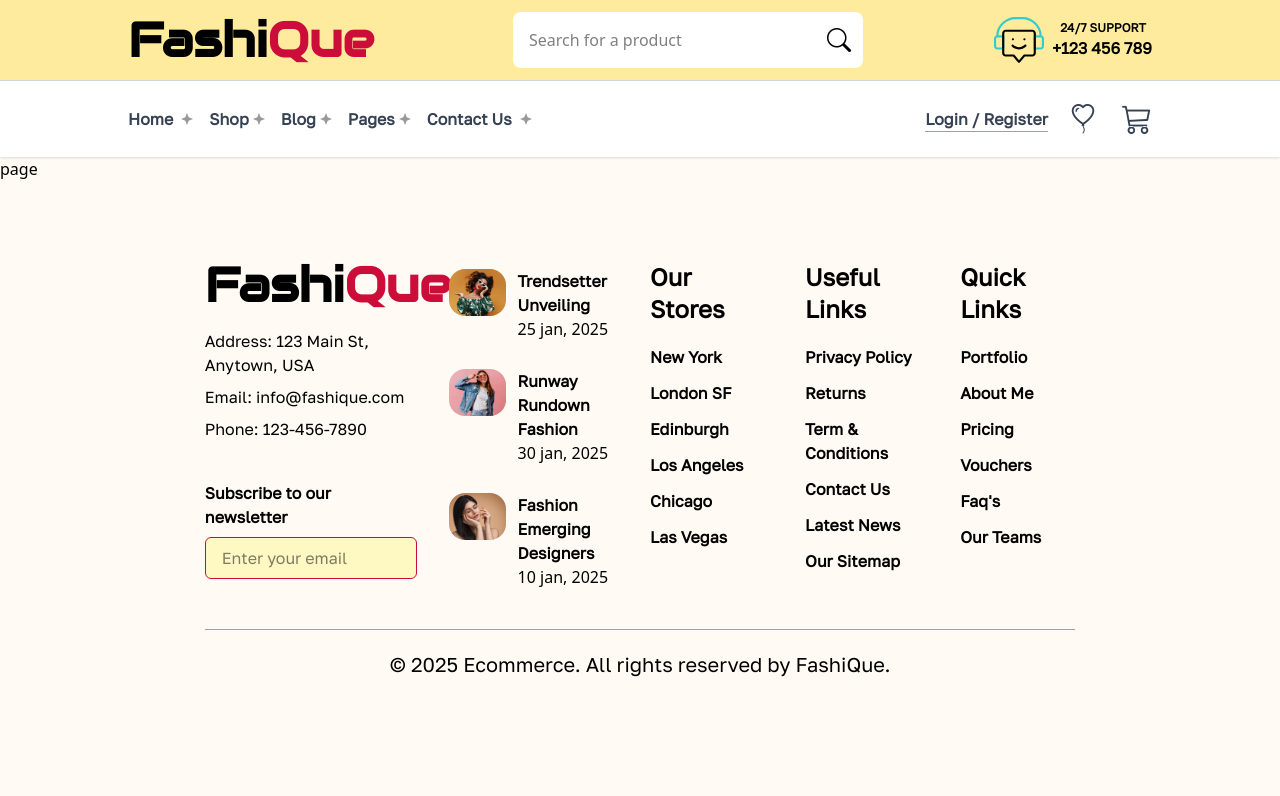
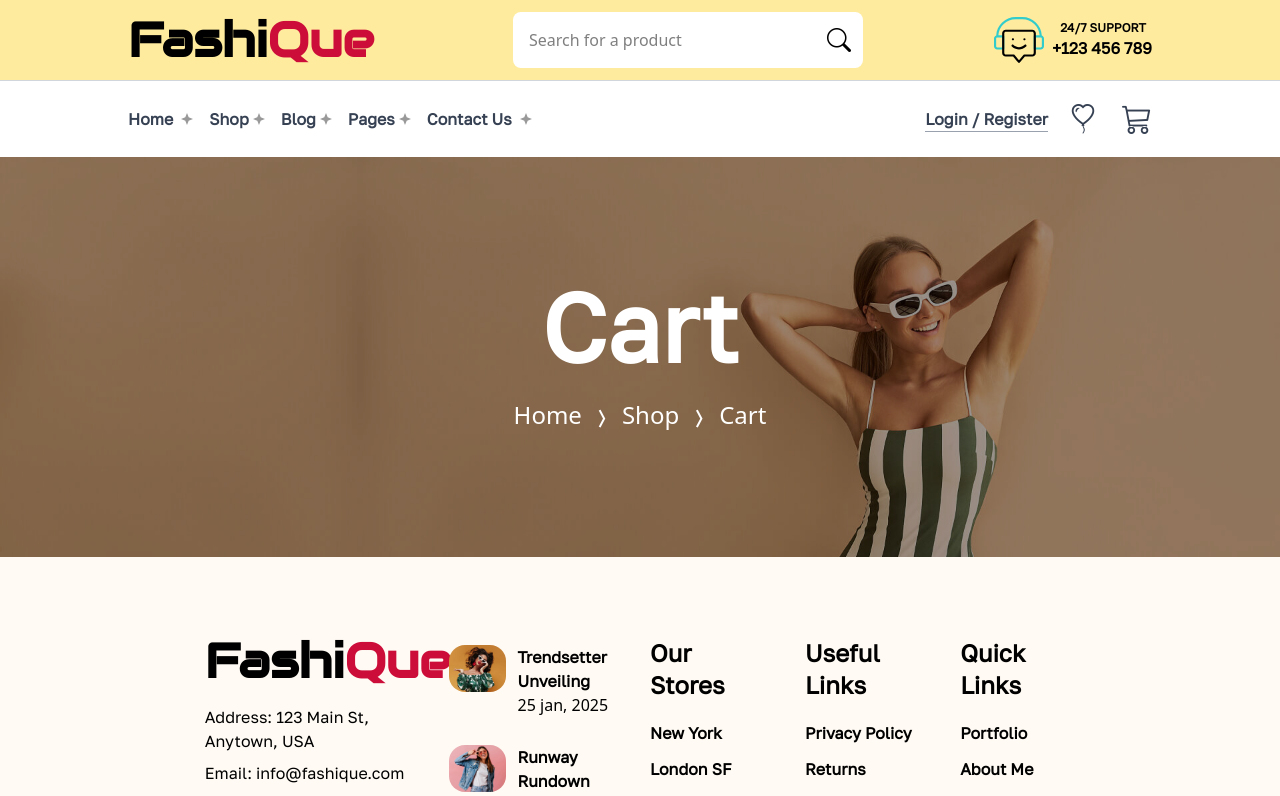
Before and after one commit to Jisap/next16-ecommerce-frontend, a Next.js app: page /UI-Components/Pages/Cart in a window 1280 px wide. Shown: the top 796 px of the page. Built offline with nearby package versions, Linux system fonts and the light colour scheme.

Commit message:
feat: Implement cart page with local storage management and define product/cart types.

```diff
--- a/app/UI-Components/Pages/Cart/page.tsx
+++ b/app/UI-Components/Pages/Cart/page.tsx
@@ -1,9 +1,66 @@
-import React from 'react'
+"use client"
 
-const page = () => {
+import PageHeader from "@/app/components/PageHeader"
+import { CartType, ProductType } from "@/app/types/types"
+import { addToCart } from "@/app/utils"
+import Image from "next/image"
+import Link from "next/link"
+import { useEffect, useState } from "react"
+import { toast, ToastContainer } from "react-toastify"
+import "react-toastify/dist/ReactToastify.css"
+import Follow from "../../Index/Follow/page"
+import returnPolicy from "@/public/assets/boat.png"
+import packBox from "@/public/assets/pack-box.png"
+
+
+const Cart = () => {
+
+  const [cart, setCart] = useState<CartType[]>([]);
+
+
+  useEffect(() => {
+    const stored = localStorage.getItem("cart");
+    if (stored) {
+      setCart(JSON.parse(stored));
+    }
+  }, []);
+
+  const removeItem = (id: number): void => {
+    const updated = cart.filter((item) => item.id !== id);
+    toast.error("Removed From Cart")
+    setCart(updated);
+    localStorage.setItem("cart", JSON.stringify(updated));
+  }
+
+  const updateQty = (id: number, qty: number): void => {
+    const updated = cart.map((item) =>
+      item.id === id
+        ? { ...item, qty: Math.max(1, item.qty + qty) }
+        : item
+    );
+    setCart(updated);
+    localStorage.setItem("cart", JSON.stringify(updated));
+  }
+
+  const calculateTotal = (): number => {
+    return cart.reduce((sum, item) => {
+      const price = Number(item.price.replace("$", ""));
+      return sum + price * item.qty;
+    }, 0);
+  }
+
+
+
   return (
-    <div>page</div>
+    <>
+      <PageHeader
+        title="Cart"
+        currentPage="Cart"
+        parentPage="Shop"
+        parentLink="/UI-Components/Shop"
+      />
+    </>
   )
 }
 
-export default page
+export default Cart
```
Also changed, not shown: app/types/types.ts (+9 -0 lines).
